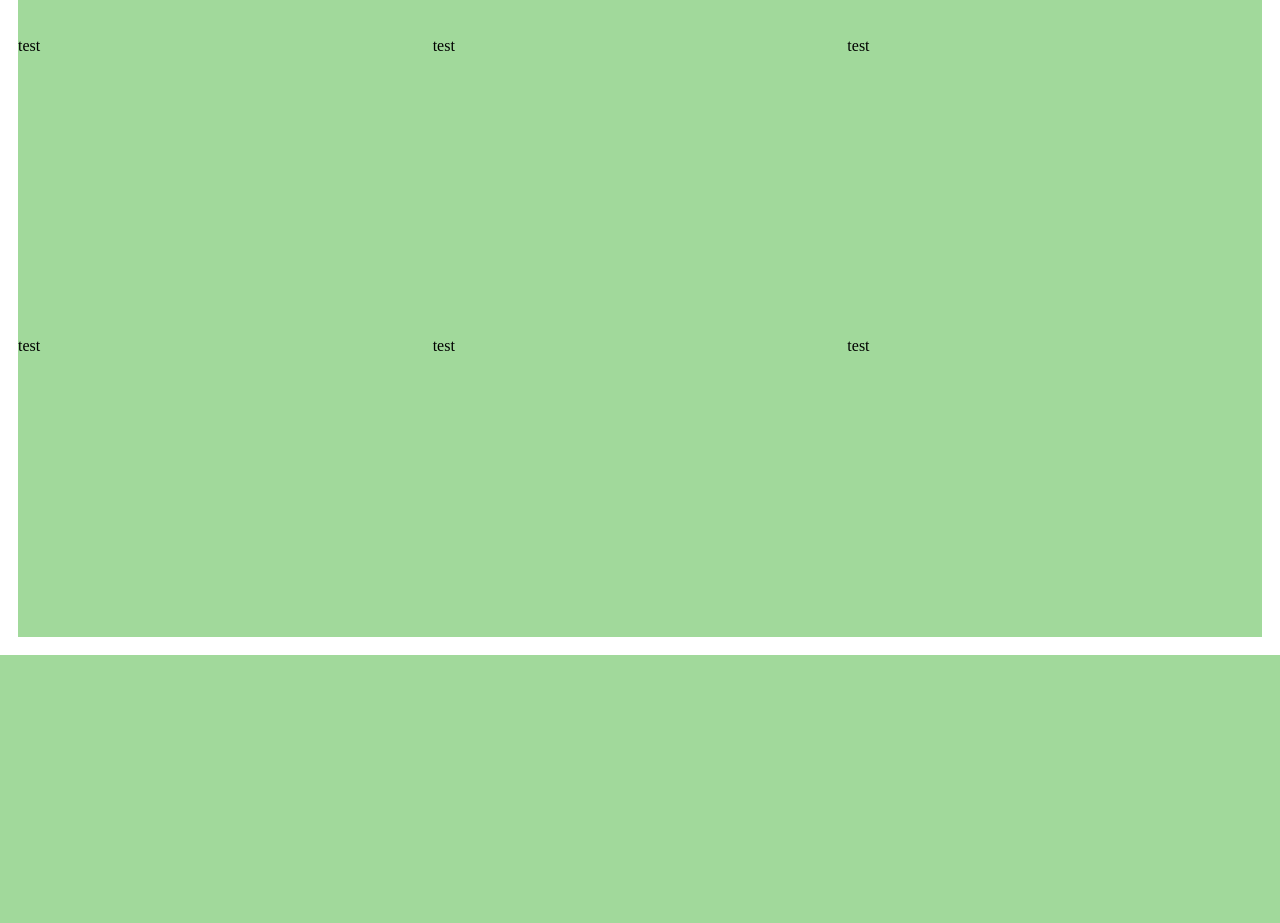
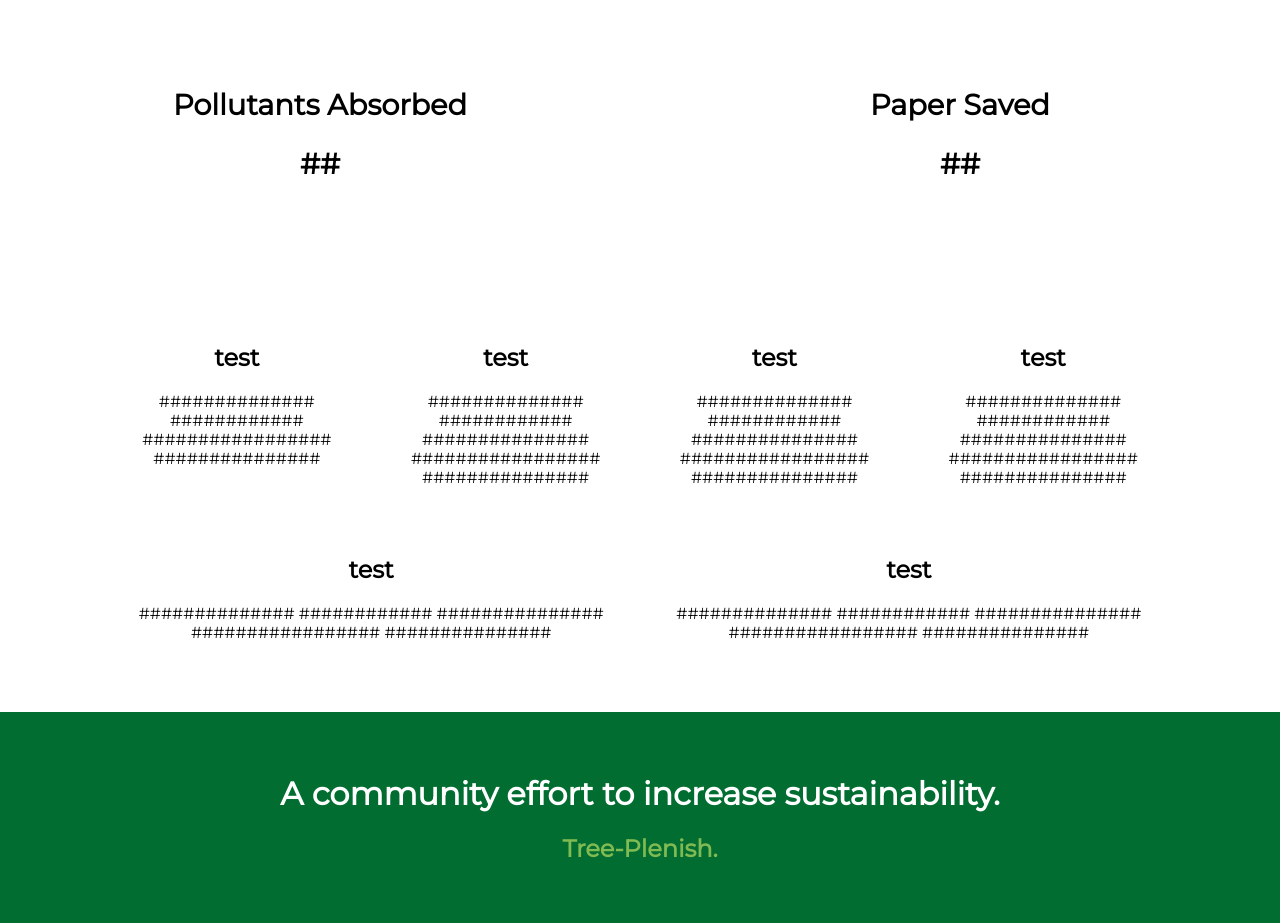
Before and after one commit to tree-plenish/map, a Flask app: page /analytics in a window 1280 px wide. Shown: the part 228-1151 px from the top of the page. Before the commit the page ends 883 px from the top, so only its background shows below. Run offline with Flask 2, Linux system fonts and the light colour scheme.

Commit message:
Work on styling

```diff
--- /dev/null
+++ b/static/css/main.css
@@ -0,0 +1,243 @@
+body{
+    margin: 0px;
+    font-family: 'Montserrat', Arial,Helvetica,sans-serif;
+    position: relative;
+}
+
+a{
+    text-decoration: none;
+}
+
+#topnav{
+    z-index: 100;
+}
+#topnav ul{
+    list-style-type: none;
+    margin: 0;
+    padding: 0;
+    overflow: hidden;
+    background-color: #016d30;
+    position: fixed;
+    top: 0;
+    width: 100%;
+    box-shadow: 0 8px 16px 0 rgba(0,0,0,0.2);
+    color: white;
+    font-size: 3.5vw;
+}
+#topnav ul li{
+    display: inline;
+    float: left;
+    padding: 5%;
+}
+#topnav-title{
+    background-color: #80ba52;
+    font-weight: bold;
+}
+#topnav ul li a:link, a:active, a:hover, a:visited{
+    color: white;
+}
+@media screen and (min-width: 500px) {/*large screens*/
+    #topnav ul {
+        font-size: 1.1em;
+    }
+    #topnav ul li {
+        padding: 20px;
+    }
+}
+#main{
+    text-align: center;
+    margin-top:60px;
+}
+#main-header{
+
+    background-image: url(../images/leaves.jpg);
+    background-repeat: no-repeat;
+    background-size: cover;
+    background-attachment: fixed;
+    color: white;
+}
+#main-header h1{
+    padding: 5%;
+    margin: 0;
+    background-color: rgba(54, 83, 79, 0.678);
+}
+
+hr{
+    border: 0;
+    border-top: 1px solid white;
+}
+
+
+.button{
+    transition: 0.5s;
+    padding: 10px 20px;
+    border: none;
+    background-color: #80ba52;
+    color: white;
+    display: block;
+    font-size: 1em;
+    padding: 2% 4%;
+    margin: 4%;
+    border-width: 1px;
+    border-style: solid;
+    border-color: #80ba52;
+}
+.button:hover{
+    background-color: rgba(0,0,0,0);
+    border-color: white;
+
+}
+
+#footer{
+    text-align: center;
+    background-color: #016d30;
+    padding: 40px;
+    position: relative;
+    bottom: 0;
+    /* height: 100px; */
+    margin: 0;
+    color:#80ba52;
+}
+#footer h1{
+    color: white;
+}
+.circleCropper{
+    width: 200px;
+    height: 200px;
+    /* position: relative; */
+    overflow: hidden;
+    border-radius: 50%;
+    margin: auto;
+}
+.landscape{
+    height: 100%;
+    width: auto;
+}
+.portrait{
+    height: auto;
+    width: 100%;
+}
+.profileImg{
+    display: inline;
+    margin: 0 auto;
+
+}
+/* tree cards (Stiff cards) */
+.stiffCards{
+    padding: 6% 2%;
+}
+.stiffCards h1{
+    padding: 5%;
+}
+.stiffCard{
+    box-shadow: 0 4px 8px 0 rgba(0,0,0,0.2);
+    transition: 0.3s;
+    margin: 10px;
+    width: 250px;
+    border-radius: 6px;
+    display: inline-block;
+
+}
+.stiffCard:hover {
+    box-shadow: 0 8px 16px 0 rgba(0,0,0,0.2);
+}
+.stiffCard .button:hover{
+    background-color:#016d30;
+}
+.container {
+    padding: 2px 16px;
+}
+.overImage{
+    background-color: rgba(0, 0, 0, 0.404);
+    color: white;
+    padding: 100px 15%;
+
+}
+
+.divHead{
+    margin-top: 5%;
+    font-size: 60px;
+}
+/* Flexbox styling for cards */
+
+.card {
+	background: white;
+	margin-bottom: 2em;
+}
+
+.card a {
+	color: black;
+	text-decoration: none;
+}
+
+.card a:hover {
+	box-shadow: 3px 3px 8px hsl(0, 0%, 80%);
+}
+
+.card-content {
+	padding: 1.4em;
+}
+
+.card-content h2 {
+	margin-top: 0;
+	margin-bottom: .5em;
+	font-weight: bold;
+}
+
+.card-content p {
+	font-size: 80%;
+}
+.cards {
+    display: flex;
+    flex-wrap: wrap;
+    padding: 3% 8%;
+ }
+/*1 card*/
+.card {
+    flex: 1 0 250px; /*size on small screens*/
+    box-sizing: border-box;
+    margin: 1rem .25em;
+    padding: 0 2%;
+}
+/*2 cards*/
+@media screen and (min-width: 45em) {
+    .card .min2 { /*only apply 2 cards per row if min 2 team members*/
+       max-width: calc(50% -  1em);
+    }
+}
+/*3 cards*/
+@media screen and (min-width: 68em) {
+    .card .min3 { /*only apply 3 cards per row if min 3 team members*/
+        max-width: calc(34% - 1em);
+    }
+}
+
+.centered {
+    margin: 0 auto;
+    padding: 0 1em;
+}
+
+@media screen and (min-width: 70em) {
+    .centered {
+        max-width: 70em;
+    }
+}
+/* for two-flexbox layout */
+.split{
+    display: flex;
+    flex-wrap: wrap;
+}
+.half{
+    flex: 1 0 100%; /*size on small screens*/
+    box-sizing: border-box;
+    padding: 8%;
+    font-size: 1.3em;
+}
+/*2 cards*/
+@media screen and (min-width: 850px) {
+    .half {
+       max-width: 50%;
+       font-size: 1.5vw;
+       padding: 5%
+    }
+}
--- a/templates/analytics.html
+++ b/templates/analytics.html
@@ -1,11 +1,6 @@
-<!DOCTYPE html>
-<html lang="en">
-<head>
-    <meta charset="UTF-8">
-    <meta name="viewport" content="width=device-width, initial-scale=1.0">
-    <!-- <link rel="stylesheet" href="../static/style.css"/> -->
-    <title>Document</title>
-    <style>
+{% extends 'base.html' %}
+{% block head %}
+    <!-- <style>
         .grid{
             display:grid;
             padding: 10px;
@@ -59,22 +54,52 @@
         .treeplenish{
             color:white;
         }
-    </style>
-</head>
-<body>
-    <div class="header">
-        <div class="treeplenish">Tree-Plenish.</div>
-        <div class="links">
-            <div class = "headertext"onclick='javascript:window.location.href=`index`;'>Home</div>
-            <div class = "headertext" onclick='javascript:window.location.href=`analytics`;'>Analytics</div>
+    </style> -->
+{% endblock %}
+{% block body %}
+    <div id="main-header">
+        <h1>Analytics</h1>
+    </div>
+    <div class="split">
+        <div class="half">
+            <h2>Pollutants Absorbed</h2>
+            <h2>##</h2>
+        </div>
+        <div class="half">
+            <h2>Paper Saved</h2>
+            <h2>##</h2>
         </div>
     </div>
-    <h1>Analytics</h1>
-    <div class="grid">
+    <div class="cards">
+        <div class="card">
+            <h2>test</h2>
+            <p>############## ############  ################# ############### </p>
+        </div>
+        <div class="card">
+            <h2>test</h2>
+            <p>############## ############ ############### ################# ############### </p>
+        </div>
+        <div class="card">
+            <h2>test</h2>
+            <p>############## ############ ############### ################# ############### </p>
+        </div>
+        <div class="card">
+            <h2>test</h2>
+            <p>############## ############ ############### ################# ############### </p>
+        </div>
+        <div class="card">
+            <h2>test</h2>
+            <p>############## ############ ############### ################# ############### </p>
+        </div>
+        <div class="card">
+            <h2>test</h2>
+            <p>############## ############ ############### ################# ############### </p>
+        </div>
+    </div>
+    <!-- <div class="grid">
         <div class=row id="quick-stats">
             <div id="pollutants">pollutants absorbed: </div>
             <div id="paper">paper saved: </div>
-
         </div>
         <div class="row" id="big-stats1">
             <div>test</div>
@@ -86,6 +111,5 @@
             <div>test</div>
             <div>test</div>
         </div>
-    </div>
-</body>
-</html>
+    </div> -->
+{% endblock %}
--- /dev/null
+++ b/templates/base.html
@@ -0,0 +1,30 @@
+<!DOCTYPE html>
+<html>
+  <head>
+    <meta charset="utf-8">
+    <meta name="viewport" content="width=device-width, initial-scale=1">
+    <link rel="stylesheet" href="{{ url_for('static', filename='css/main.css') }}">
+    <link rel="preconnect" href="https://fonts.gstatic.com">
+    <link href="https://fonts.googleapis.com/css2?family=Montserrat&display=swap" rel="stylesheet">
+    {% block head %}{% endblock %}
+  </head>
+  <body>
+    <div id="topnav">
+        <ul>
+            <a href="https://tree-plenish.org"><li id="topnav-title">Tree-Plenish.</li></a>
+            <li>School Name</li>
+            <li class = "headertext"onclick='javascript:window.location.href=`index`;'>Home</li>
+            <li class = "headertext" onclick='javascript:window.location.href=`analytics`;'>Analytics</li>
+        </ul>
+
+    </div>
+    <div id="main">
+        {% block body %}{% endblock %}
+    </div>
+    <div id="footer">
+      <h1>A community effort to increase sustainability.</h1>
+      <h2>Tree-Plenish.</h2>
+    </div>
+    {% block scripts %}{% endblock %}
+  </body>
+</html>
```
Also changed, not shown: static/css/map.css (added, +53 -0 lines), templates/index.html (+9 -70 lines), static/style.css (deleted), 1 other file.
